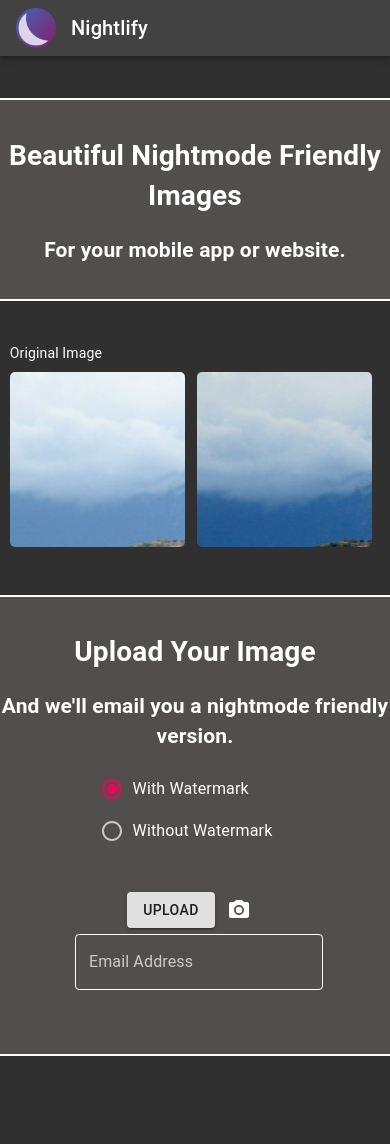
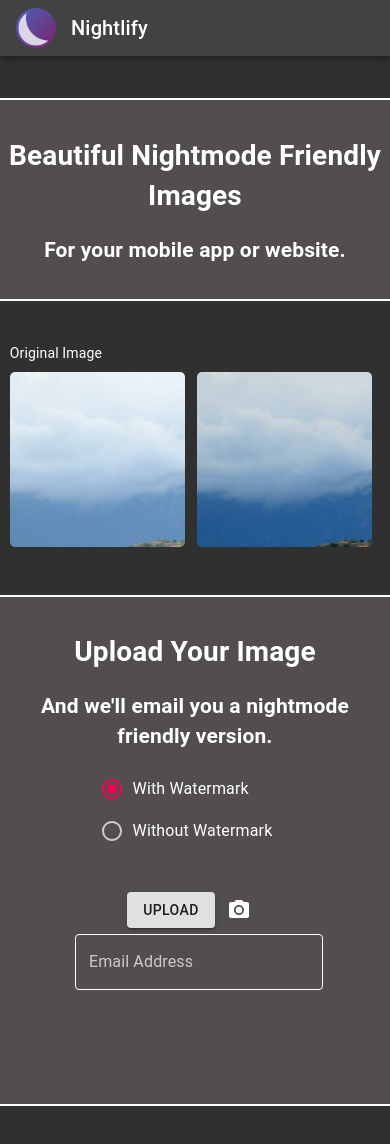
Before and after one commit to licarijd/nightlify-front-end, a Next.js app: page / in a window 390 px wide. Shown: the top 1144 px of the page. Before the commit the page ends 1098 px from the top, so only its background shows below. Built offline with nearby package versions, Linux system fonts and the light colour scheme.

Commit message:
Small breakpoints

```diff
--- a/styles/globals.css
+++ b/styles/globals.css
@@ -50,6 +50,8 @@ a {
   background-color: rgb(82, 78, 78);
   padding-bottom: 2vh;
   padding-top: 2vh;
+  padding-left: 2vw;
+  padding-right: 2vw;
   text-align: center;
   color: white;
 }
@@ -75,8 +77,11 @@ a {
 }
 
 .input-message {
+  margin-left: 2.5vw;
+  margin-right: 2.5vw;
+  margin-bottom: 5vh;
   height: 4vh;
-  margin-top: 1.5vh;
+  margin-top: 2.5vh;
   font-size: 18px;
   font-weight: 600;
   color: rgb(103, 189, 246);
```
